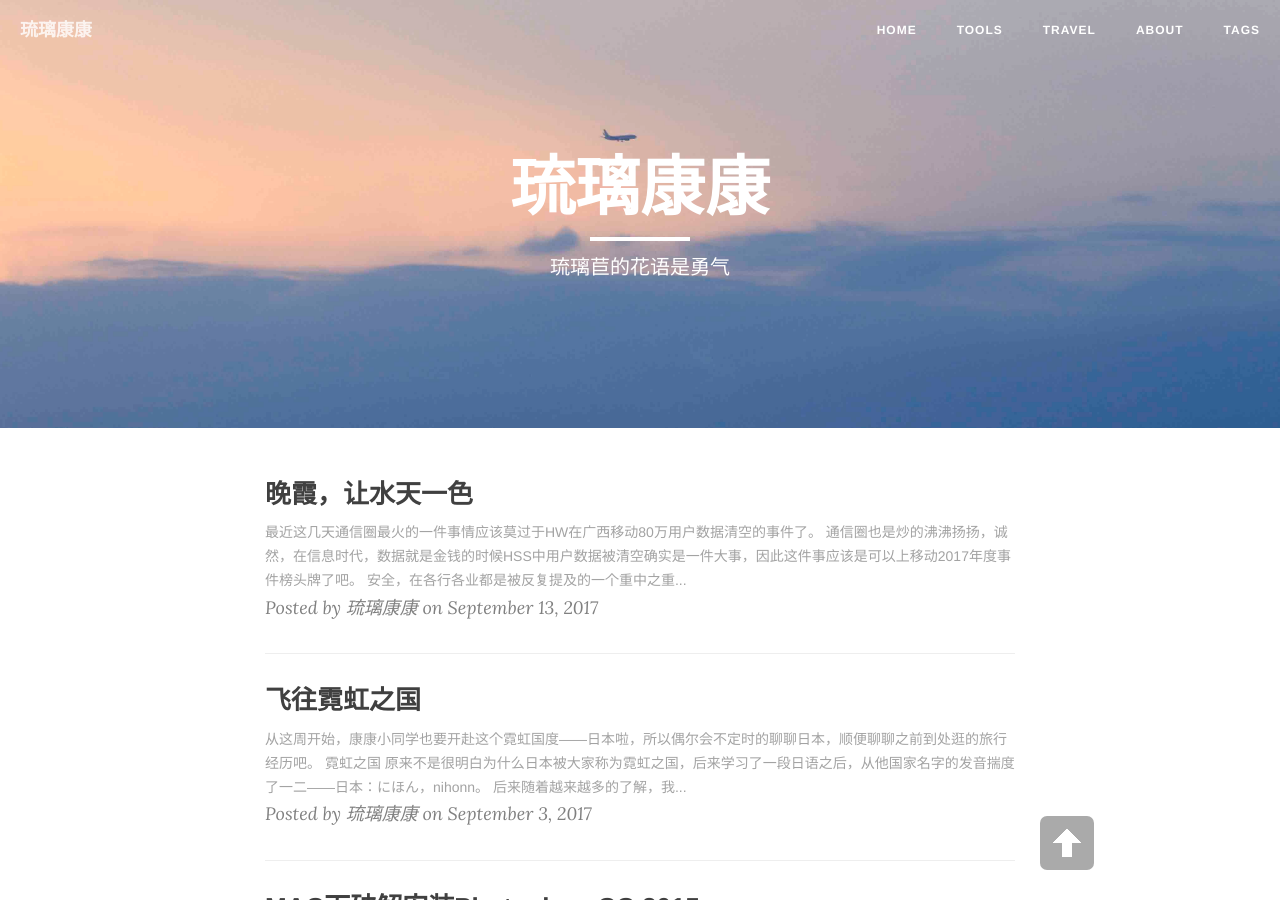
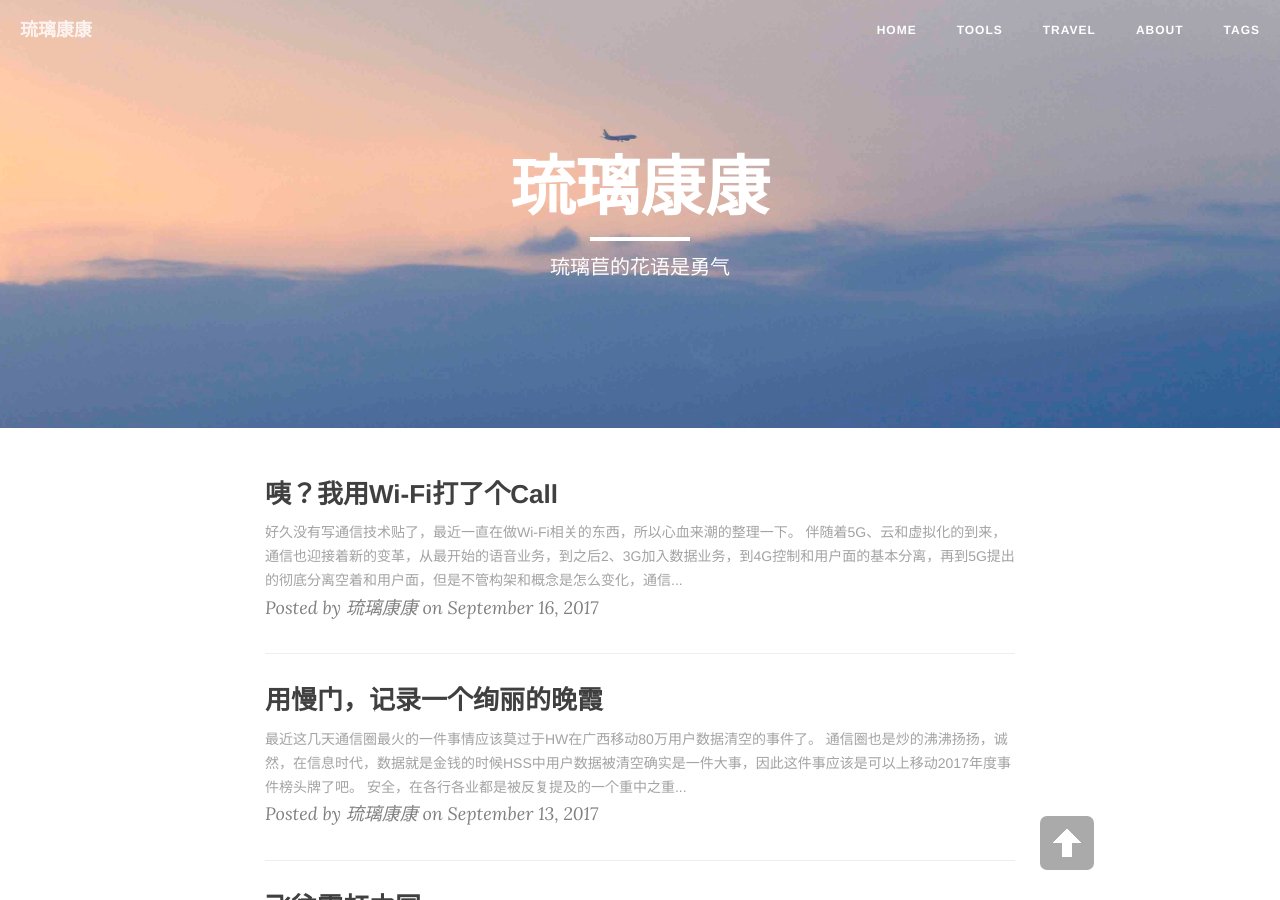
Before and after one commit to MinpuKang/minpukang.github.io, a Jekyll site: the page built from index.html, in a window 1280 px wide and 900 px high. Built offline with Jekyll 4.4.1, drawn with Linux system fonts in a browser that asks for light colours; nearby versions of some CDN libraries; the list of posts is cut into pages by our own code; some of the changed lines change nothing that is shown.

Commit message:
Update the name of sunset and upload the WiFi1

```diff
--- a/_posts/2017-09-13-Tokyo-Sunset.md
+++ b/_posts/2017-09-13-Tokyo-Sunset.md
@@ -1,6 +1,6 @@
 ---
 layout: post
-title: 晚霞，让水天一色
+title: 用慢门，记录一个绚丽的晚霞
 date: 2017-09-13
 categories: blog
 tags: [日本, 晚霞]
--- /dev/null
+++ b/_posts/2017-09-16-VoWiFi-Core.md
@@ -0,0 +1,159 @@
+---
+layout: post
+title: 咦？我用Wi-Fi打了个Call
+date: 2017-09-16
+categories: blog
+tags: [通信，WiFi]
+description:
+---
+
+<style>
+img{
+  display:block;
+  margin:0
+  auto;
+}
+</style>
+
+<meta name="referrer" content="never">
+
+好久没有写通信技术贴了，最近一直在做Wi-Fi相关的东西，所以心血来潮的整理一下。
+
+伴随着5G、云和虚拟化的到来，通信也迎接着新的变革，从最开始的语音业务，到之后2、3G加入数据业务，到4G控制和用户面的基本分离，再到5G提出的彻底分离空着和用户面，但是不管构架和概念是怎么变化，通信业务的宗旨是不会变的：我们就是要提供稳定的网络业务包括主要的语音业务、数据业务以及之后的物联网等等。
+
+那么作为通信最基础的一个语音业务，在4G中一共有三种方案，分别是网络测两种和终端测一种：
+
+- 网络测：
+- 1、最开始的CSFB——Circuit Switched FallBack——是通过在通过联合附着在4G和CS域，在打电话或者接电话的时候回落到2/3G的CS域来实现。
+- 2、之后的演进就是伴随着IMS网络的建立而提供的VoLTE——Voice over LTE，从而实现4G中可以直接接打电话，同时也可以上网，最终达到上网和电话可以同步进行的目的；但是受限于4G的信号覆盖，所以VoLTE需要SRVCC的同步支持，也就是在4G覆盖质量差的时候依然要借助2/3G来完成语音业务。
+- 终端测：
+- 3、终端测也就是在手机上做手脚，也就是俗称的双待机（非双卡双待），这种终端是一卡注册到2G或者3G，同时注册在4G，这样4G用来上网，2/3G的注册用于语音短信等业务，比如我之前使用的HTC 816t，但是弊端就是成本增加并且费电。
+
+而伴随着无处不在的Wi-Fi，同时借助IMS网络，我们又提出了一种在Wi-Fi下直接打电话的新方案，也就是VoWiFi——Voice over WiFi，也可以叫做Wi-Fi Calling。
+
+wi-Fi Calling已经有3、4年的基础了，所以技术上也越来越成熟，功能也越来越丰富，最主要的是它已经被越来越多的运营商采纳从而部署，今天就简单的聊一聊Wi-Fi Calling的基本构架和信令流程。
+
+## 1. VoWiFi vs VoIP
+说到WiFi的语音，必然要涉及到一直存在VoIP（Voice over Internet Protocol），也就是OTT（On the top）业务，通过使用微信、QQ、Skype、Whatapp等等APP来进行的语音视频等。
+
+那么问题来了，既然已经有了这么多的语音视频软件，为什么还要VoWiFi呢？原因可以总结为以下几点：
+
+- a、VoIP必须要下载APP才可以使用；VoWiFi手机可原生支持。
+- b、VoIP的APP必须注册，并且大部分都是互相添加好友之后才可以联系，而且每一个APP都是封闭生态圈的，不同的APP之间目前还不能互通；VoWiFi既然手机原生支持，所以不存在APP的弱点，使用运营商的开户手机卡，互相拨打手机号即可。
+- c、VoIP的语音视频质量无法保证，完全依赖当前网络质量；而VoWiFi跟VoLTE一样，运营商提供Qos质量保证，已自己测试体验来说VoWiFi的视频质量完全是高清显示，而且无卡顿。
+- d、如果离开WiFi环境下，VoIP也就断了或者需要切换到流量模式下来使用；而VoWiFi可以跟VoLTE实现完美切换，从而可以保证离开WiFi环境下依然保持高效的语音视频聊天。
+
+## 2.Wi-Fi Calling拓扑图
+Wi-Fi Calling不管是理解为4G语音的一个补充，还是独立存在的一个新的方案，都有着自己的一套完整方案、拓扑和新节点的引入，拓扑如下：
+
+![Wi-Fi Calling拓扑图][3]
+
+#### 2.1 无线接入
+Wi-Fi Calling又称为Untrusted Wi-Fi，因为这套方案的无线接入既可以是运营商自己部署AP（Access Point），也可以是各个wi-Fi公司部署的无线比如上海的ishanghai、花生地铁，或者辽宁的iliaoning，万达商场里的无线，星巴克的无线，更或者就是自己家里办的宽带所使用的无线路由器。
+
+所以Wi-Fi Calling的无线接入就是现在无处不在并且被大家没事儿就问密码的只要可以连接互联网的无线网络。
+
+#### 2.2 新旧核心设备
+如2/3G的语音需要MSC、4G需要MME一样，Wi-Fi Calling里也引进了一个新的核心设备-ePDG（Evolved Packet Data Gateway），如同MME的作用一样，是无线测和网络册的连接核心，但是更像2/3G的SGSN，因为也要承载用户面的数据。
+
+然后是鉴权数据所存储的HSS，同时也定义了用户的信息比如IMSI、MSIDN和APN已经Qos的相关数据。
+
+之后就是用于连接ePDG和HSS的一个AAA server（Authentication, Authorization and Accounting），用来作为鉴权的桥梁来翻译HSS提供的数据给ePDG。
+
+再之后就是作为核心网和IMS的衔接点，依然使用4G中的PGW作为桥梁。
+
+其他就是配合这整套方案所存在的节点比如eDNS——ePDG查找PGW，Public DNS——手机查找ePDG。
+
+#### 2.3 终端的IP
+我们知道在2/3/4G的数据业务的时候终端最终只需要一个IP，就是GGSN／PGW分配用于上网或者跟IMS通信的地址。
+
+在Wi-Fi中一样，也需要PGW分配一个用于跟IMS通信的地址，我们一般可以称之为内层地址，也就是完全用于用户面的地址。
+
+然后呢Wi-Fi对应内层地址还有一个地址可以称为外层地址，这个就是拓扑图中DHCP分配的地址，当然这个DHCP可以是完全独立的一个DHCP server，也可以是具有DHCP功能无线路由器。
+
+外层地址有两个作用，一个是用于查询ePDG SWu地址的时候跟Public DNS通信，二是用于跟ePDG通信建立SWu IPSec隧道。
+
+## 3. Wi-Fi附着信令
+说完拓扑，我们来聊聊信令，首先先来看看信令图，下图中表示来VoWiFi的核心信令，包括SWu的IPsec隧道的建立、用户鉴权和GTP隧道建立这三部分，在此之前还需要一些基本的准备工作，解析来我们间的梳理一下：
+
+![Wi-Fi Calling信令图][4]
+
+#### 3.1 前景提要
+手机要发起上图第一条IKE之前是经历漫长的准备过程的，首先当然是手机支持Wi-Fi Calling这个功能；其次手机需要通过运营商和终端设备商的合作配置一个ePDG的FQDN，目前商用所使用的FQDN格式如下：
+
+    epdg.epc.mnc<MNC>.mcc<MCC>.pub.3gppnetwork.org
+
+MCC+MNC即PLMN定义了此ePDG所属的运营商是谁。
+
+** Note：**当然FQDN不是完全固定的，比如在测试阶段，可以随意规划，只要定义的域名能解析成功即可，再或者直接在手机中配置ePDG SWu的IP地址都是可以的。
+
+手机配置完毕之后在连接WiFi之后，手机通过DHCP从DHCP server中拿到外层地址，同时得到DNS server的IP。
+
+然后手机向DNS server发起ePDG FQDN的解析请求，从而得到一个或者一系列ePDG SWu的IP地址。
+
+#### 3.2 主体信令
+当以上工作完毕之后，手机开始建立IPsec隧道：
+
+- 1、UE（User Device即终端）发起 **IKE_SA_INIT MID=00** 的请求到ePDG，用来交互IKE的各种算法。
+- 2、ePDG回复 **IKE_SA_INIT MID=00 Reponse** 给UE来确认算法。
+- 3、UE发起第一个AUTH请求的 **IKE_AUTH MID=01 Request** 消息，其中包括了终端User-Name中包含IMSI、APN、以及终端请求的内层地址的IP类型/DNS/P-CSCF(optional)，同时还有终端支持的IPsec算法
+- 4、ePDG收到UE的请求之后开启鉴权，ePDG向AAA发送 **Diameter-EAP-Request（DER）**。
+- 5、AAA收到DER之后，因为本地没有任何的用户数据，因此给HSS发送了一条 **Multimedia-Auth Request（MAR）** 用来请求鉴权向量。
+- 6、HSS收到MAR之后检测用户已定义之后回复带有鉴权向量的 **Multimedia-Auth Answer（MAA）** 给AAA。
+- 7、AAA收到鉴权向量之后，立即发送一个 **Server-Assignment Request（SAR）** 到HSS来请求用户的数据包括APN、Qos信息等。
+- 8、HSS回复带有用户数据的 **Server-Assignment Answer（SAA）给AAA**。
+- 9、AAA收到SAR之后给回复 **Diameter-EAP Answer（DEA）** 给ePDG，其中包括鉴权向量，并且EAP-AKA Subtype为AKA-Challenge，Result-Code为Result-Code: DIAMETER_MULTI_ROUND_AUTH。
+- 10、到此，ePDG回复 **IKE_AUTH MID=01** 给UE，并且包括鉴权数据以及Challenge的要求。
+- 11、UE收到MID=01的回复之后发送 **IKE_AUTH MID=02** 来响应来自网络测的Challenge。
+- 12、ePDG收到MID=02之后将UE提供的鉴权数据通过 **Diameter-EAP Request（DER）** 消息提供给AAA。
+- 13、AAA完成鉴权后通过 **Server-Assignment Request（SAR）** 通知HSS：用户鉴权通过。
+- 14、HSS发送 **Server-Assignment Answer（SAA）** 消息给AAA。
+- 15、AAA收到SAR之后，却是来UE提供的APN确实在HSS已经定义，发送 **Diameter-EAP Answer（DEA）** 到ePDG，其中包括鉴权成功标签、用户信息IMSI/MSISDN等、APN信息以及对应的Qos，其中**QCI**是**5**。
+- 16、ePDG收到AAA的消息之后确认信息无误，回应 **IKE_AUTH MID=02** 给UE来告知其鉴权成功。
+- 17、UE收到MID=02之后很是兴奋，终于得到了核心网的认可，立马发送 **IKE_AUTH MID=03** 请求到ePDG来开启下一步GTP隧道的建立。
+- 18、ePDG收到UE的MID=03之后，构建用户APN的FQDN，并且到DNS中查询PGW的S2b VIP。
+- 19、ePDG收到DNS回复的IP并且确认service正确之后，发送 **Create Session Request** 到PGW开始建立用户的GTP隧道，却**RAT-Type**为**WLAN**。
+- 20、PGW收到 **Create Session Request** 之后通过**CCR-I**和**CCA-I**通知PCRF建立用户的IP-CAN-Session。
+- 21、如果S6b定义，PGW发 **AA Request（AAR）** 到AAA来建立S6b Session，其中包括PGW的FQDN。
+- 22、AAA将PGW的FQDN通过 **Server Assignment Request（SAR）** 更新给HSS。
+- 23、HSS回复 **Server-Assignment Answer（SAA）** 给AAA来确实更新完成。
+- 24、AAA回复 **AA Answer（AAA）** 给PGW。
+- 25、一切信令完成，本地资源分配完成，PGW回复 **Create Session Response** 给ePDG来完成GTP隧道，同时包括给UE分配的内层地址以及DNS/P-CSCF等信息。
+- 26、到此，GTP隧道建立完毕，ePDG回 **IKE_AUTH MID=03** 给UE，并将内层地址、DNS/P-CSCF等信息告知UE。
+- 27、到此核心网信令完成，为UE准备的IPsec和GTP隧道建立完成，接下来UE可以发起SIP注册来完成IMS网络的注册，以便可以接打电话。
+
+
+
+
+
+
+
+
+
+
+
+
+
+
+
+
+
+
+
+
+
+
+
+
+------------
+<p align="center">欢迎关注公众号：</p>
+![公众号][1]
+
+<p align="center">感觉内容不错，读后有收获？欢迎小额赞助：</p>
+![赞赏][2]
+
+  [0]: https://mmbiz.qpic.cn/mmbiz_jpg/QqiaFS6NT0eCZ6gG5NJjutfc6ZHJLrS03l9SOZbtcUVZpjg7KpA8mLsSEk8FZjlicsluXXorAoDAKFBIQWDBtr0g/0?wx_fmt=jpeg
+  [1]: https://mmbiz.qpic.cn/mmbiz_jpg/QqiaFS6NT0eAoGfjsaJt2NQ0a9AKmrIRoR9gKlX1I78Z4AoPtjyEPM56slw9gAQBdAHjHckbw4h93FvVVATBuLQ/0?wx_fmt=jpeg
+  [2]: https://mmbiz.qpic.cn/mmbiz_jpg/QqiaFS6NT0eD3anvFetwgNHv3X1AiaXIzWPvazEMIEralm9vs42XsVfoniaXRCSkSpNpz9icsIYFgq84Eic2whLdAfg/0?wx_fmt=jpeg
+  [3]: https://mmbiz.qpic.cn/mmbiz_png/QqiaFS6NT0eCb5jqPzRL7OicNOVfFibtqz12YFMWiarQb4hAdIibaePpGbZcLRz2MgbJsjtBQ9P7SZQyJ5hezaa2YMA/0?wx_fmt=png
+  [4]: https://mmbiz.qpic.cn/mmbiz_jpg/QqiaFS6NT0eCb5jqPzRL7OicNOVfFibtqz1TxUZsGBeEicUN4Q3eLsZnRtWbIxbtxDjfGRDnJrVaFWfwTch2fibhM6Q/0?wx_fmt=jpeg
```
